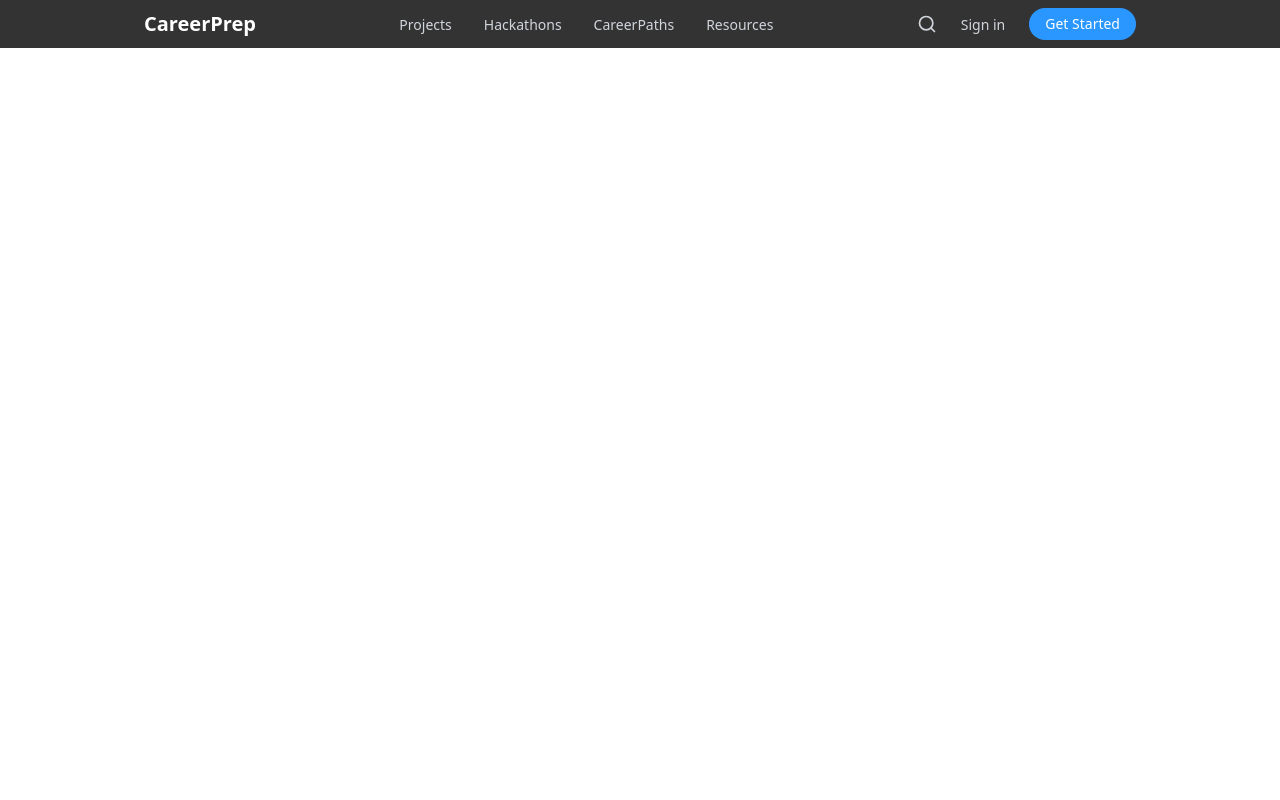
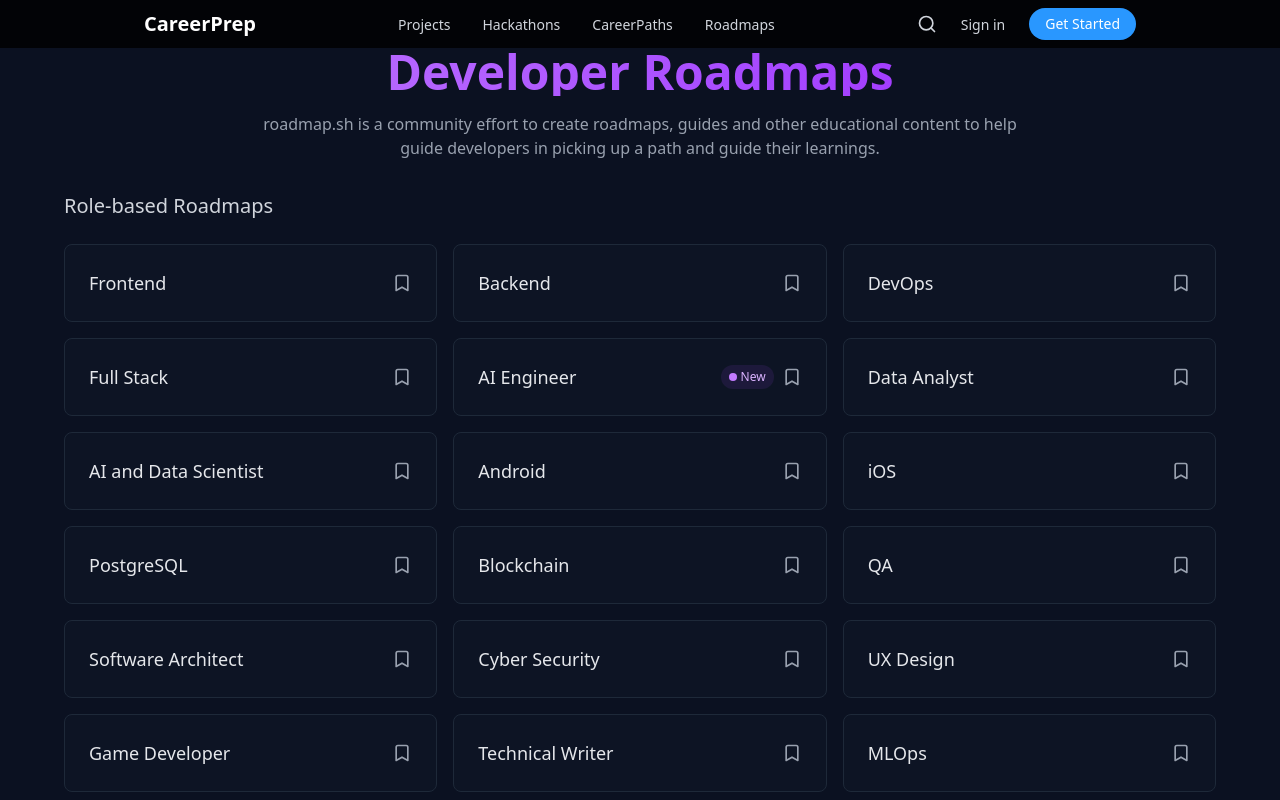
Before and after one commit to SravanamCharan20/CareerPrep, a React (Vite) app in the folder frontend/: page /roadmaps in a window 1280 px wide. Shown: the top 800 px of the page. Built offline with nearby package versions, Linux system fonts and the light colour scheme.

Commit message:
Added Roadmaps

```diff
--- a/frontend/src/App.jsx
+++ b/frontend/src/App.jsx
@@ -3,6 +3,7 @@
 import Navbar from "./components/Navbar";
 import Signin from "./pages/Signin";
 import Signup from "./pages/Signup";
+import Roadmap from "./pages/Roadmap";
 
 export default function App() {
   return (
@@ -13,6 +14,7 @@
           <Route path="/" element={<Home />} />
           <Route path="/signin" element={<Signin />} />
           <Route path="/signup" element={<Signup />} />
+          <Route path="/roadmaps" element={<Roadmap />} />
         </Routes>
       </div>
     </BrowserRouter>
--- a/frontend/src/components/Navbar.jsx
+++ b/frontend/src/components/Navbar.jsx
@@ -56,7 +56,7 @@
             <NavItem href="/projects">Projects</NavItem>
             <NavItem href="/hackathons">Hackathons</NavItem>
             <NavItem href="/mentors">CareerPaths</NavItem>
-            <NavItem href="/resources">Resources</NavItem>
+            <NavItem href="/roadmaps">Roadmaps</NavItem>
           </ul>
 
           {/* Right Section */}
--- /dev/null
+++ b/frontend/src/components/RoadmapCard.jsx
@@ -0,0 +1,32 @@
+import { Bookmark } from "lucide-react";
+import { useState } from "react";
+
+// eslint-disable-next-line react/prop-types
+export function RoadmapCard({ title, isNew }) {
+  const [isBookmarked, setIsBookmarked] = useState(false);
+
+  return (
+    <div className="relative group">
+      <div className="absolute inset-0 bg-gradient-to-r from-purple-500/10 to-blue-500/10 rounded-lg blur-lg transition-opacity opacity-0 group-hover:opacity-100" />
+      <div className="relative p-6 rounded-lg border border-gray-800 bg-gray-900/50 hover:border-gray-700 transition-colors">
+        <div className="flex items-center justify-between">
+          <h3 className="text-lg text-gray-200">{title}</h3>
+          <div className="flex items-center gap-2">
+            {isNew && (
+              <span className="px-2 py-1 text-xs rounded-full bg-purple-500/10 text-purple-300 flex items-center gap-1">
+                <span className="w-2 h-2 rounded-full bg-purple-400" />
+                New
+              </span>
+            )}
+            <button
+              onClick={() => setIsBookmarked(!isBookmarked)}
+              className="text-gray-400 hover:text-gray-200 transition-colors"
+            >
+              <Bookmark className={isBookmarked ? "fill-current" : ""} size={20} />
+            </button>
+          </div>
+        </div>
+      </div>
+    </div>
+  );
+}
--- /dev/null
+++ b/frontend/src/data/roadmap.js
@@ -0,0 +1,23 @@
+export const roadmaps = [
+    { title: "Frontend" },
+    { title: "Backend" },
+    { title: "DevOps" },
+    { title: "Full Stack" },
+    { title: "AI Engineer", isNew: true },
+    { title: "Data Analyst" },
+    { title: "AI and Data Scientist" },
+    { title: "Android" },
+    { title: "iOS" },
+    { title: "PostgreSQL" },
+    { title: "Blockchain" },
+    { title: "QA" },
+    { title: "Software Architect" },
+    { title: "Cyber Security" },
+    { title: "UX Design" },
+    { title: "Game Developer" },
+    { title: "Technical Writer" },
+    { title: "MLOps" },
+    { title: "Product Manager" },
+    { title: "Engineering Manager", isNew: true },
+    { title: "Developer Relations" },
+  ];
--- /dev/null
+++ b/frontend/src/pages/Roadmap.jsx
@@ -0,0 +1,32 @@
+import { RoadmapCard } from "../components/RoadmapCard.jsx";
+import { roadmaps } from "../data/roadmap.js";
+
+export default function Roadmap() {
+  return (
+    <div className="min-h-screen bg-[#0B1121] text-gray-100 py-12 px-4">
+      <div className="max-w-6xl mx-auto space-y-8">
+        <div className="text-center space-y-4">
+          <h1 className="text-5xl font-bold bg-gradient-to-r from-purple-400 to-purple-600 text-transparent bg-clip-text">
+            Developer Roadmaps
+          </h1>
+          <p className="text-gray-400 max-w-3xl mx-auto">
+            roadmap.sh is a community effort to create roadmaps, guides and other educational content to help guide
+            developers in picking up a path and guide their learnings.
+          </p>
+        </div>
+
+        <div className="space-y-6">
+          <h2 className="text-xl text-gray-300">Role-based Roadmaps</h2>
+          <div className="grid grid-cols-1 md:grid-cols-2 lg:grid-cols-3 gap-4">
+            {roadmaps.map((roadmap) => (
+              <RoadmapCard key={roadmap.title} {...roadmap} />
+            ))}
+          </div>
+          <button className="w-full p-6 rounded-lg border border-dashed border-gray-800 text-gray-400 hover:border-gray-700 hover:text-gray-300 transition-colors">
+            + Create your own Roadmap
+          </button>
+        </div>
+      </div>
+    </div>
+  );
+}
```
